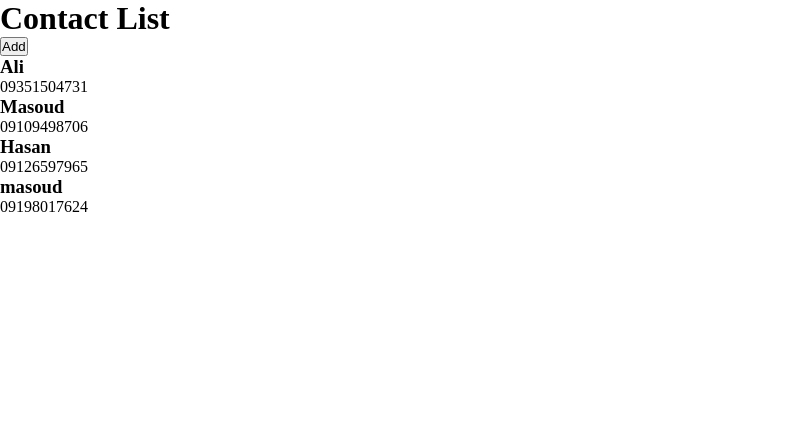
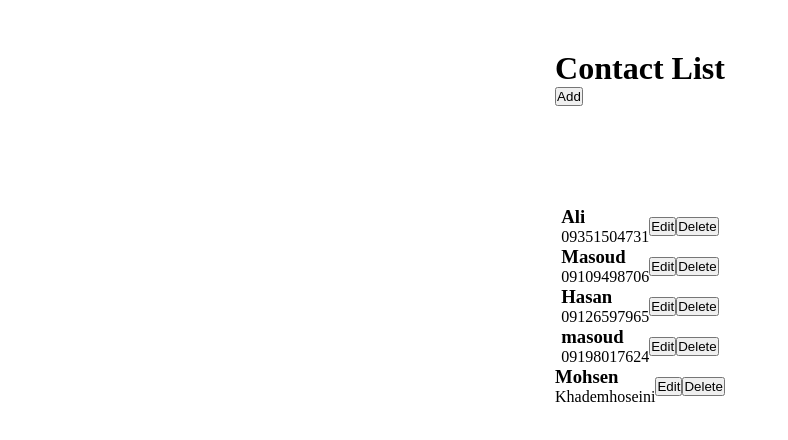
Before and after one commit to Masoudbkhti/contacts, a React (Vite) app: page / in a window 1280 px wide. Shown: the top 440 px of the page, without its empty margins (0-788 px from the left). Built offline with nearby package versions, Linux system fonts and the light colour scheme; data requests are answered from the project's data file.

Commit message:
add style to home and contactlist - adding add and delete button

```diff
--- a/db.json
+++ b/db.json
@@ -19,6 +19,11 @@
       "name": "masoud",
       "number": "09198017624",
       "id": 4
+    },
+    {
+      "name": "Mohsen",
+      "number": "Khademhoseini",
+      "id": 5
     }
   ]
 }
--- a/src/components/ContactList.jsx
+++ b/src/components/ContactList.jsx
@@ -24,9 +24,15 @@ export const ContactList = () => {
       {isLoading ? <div>Loading...</div> : null}
       {contactList.map(({ id, name, number }) => {
         return (
-          <div key={id}>
-            <h3>{name}</h3>
-            <p>{number}</p>
+          <div className="contact-list">
+            <div key={id}>
+              <h3>{name}</h3>
+              <p>{number}</p>
+            </div>
+            <div>
+              <button>Edit</button>
+              <button>Delete</button>
+            </div>
           </div>
         );
       })}
--- a/src/index.css
+++ b/src/index.css
@@ -3,3 +3,16 @@
   padding: 0;
   box-sizing: border-box;
 }
+.container {
+  display: flex;
+  flex-direction: column;
+  justify-content: center;
+  align-items: center;
+  gap: 100px;
+  padding: 50px;
+}
+.contact-list {
+  display: flex;
+  justify-content: center;
+  align-items: center;
+}
--- /dev/null
+++ b/src/pages/EditContact.jsx
@@ -0,0 +1,3 @@
+export const EditContact = () => {
+  return <div></div>;
+};
--- a/src/pages/Home.jsx
+++ b/src/pages/Home.jsx
@@ -1,12 +1,13 @@
 import { ContactList } from "../components/ContactList";
-
+import { Link } from "react-router-dom";
 export const Home = () => {
   return (
-    <div>
+    <div className="container">
       <div>
         <h1>Contact List</h1>
-
-        <button>Add</button>
+        <Link to="/new-contact">
+          <button>Add</button>
+        </Link>
       </div>
       <ContactList />
     </div>
--- a/src/pages/NewContact.jsx
+++ b/src/pages/NewContact.jsx
@@ -1,6 +1,6 @@
 import { useState } from "react";
 import axios from "axios";
-
+import { Link } from "react-router-dom";
 const CONTACTS_LIST_API = "http://localhost:3000/contacts";
 
 export const NewContact = () => {
@@ -39,6 +39,9 @@ export const NewContact = () => {
           onChange={(e) => setNumber(e.target.value)}
         />
         <button type="submit">Add</button>
+        <Link to="/">
+          <button>Back to Home</button>
+        </Link>
       </form>
     </div>
   );
```
